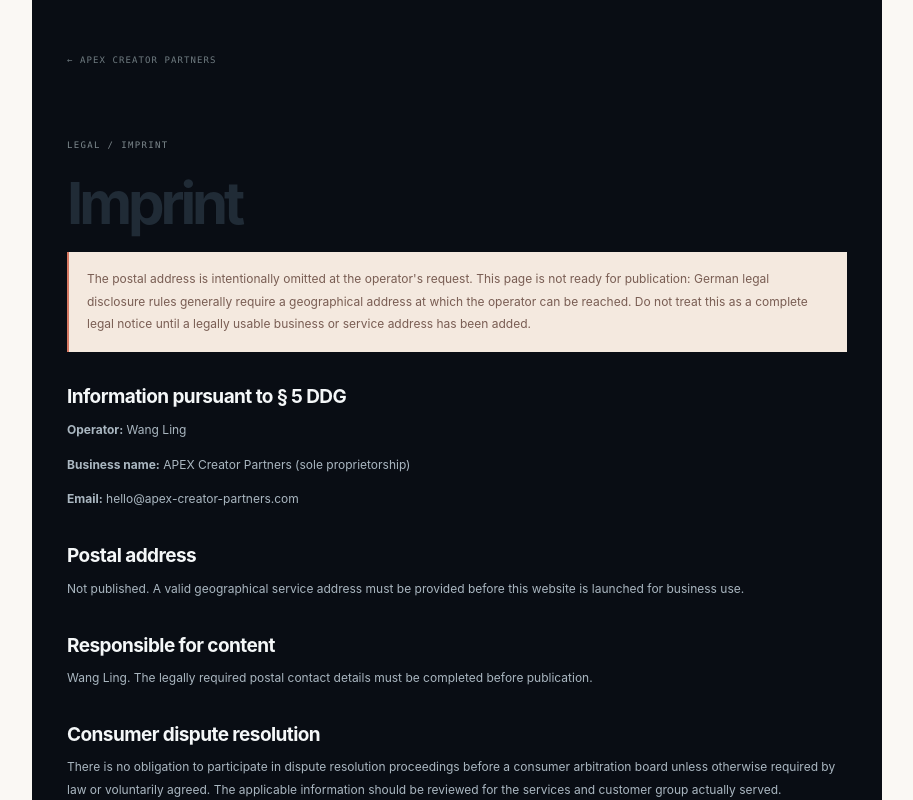
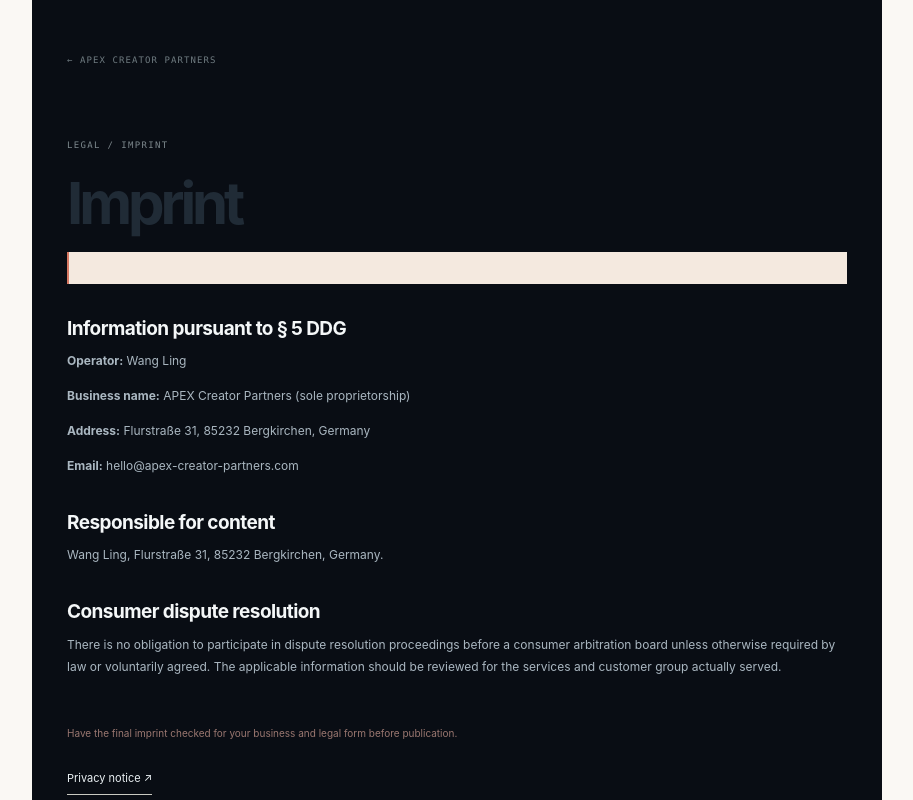
Before and after one commit to alphaggtrh-max/APEX-CREATOR-PARTNERS, a Next.js app: page /imprint in a window 1280 px wide. Shown: the top 800 px of the page, without its empty margins (183-1096 px from the left). Built offline with nearby package versions, Linux system fonts and the light colour scheme; a web font is replaced by a local one.

Commit message:
Complete imprint with provided postal address

```diff
--- a/app/imprint/page.tsx
+++ b/app/imprint/page.tsx
@@ -6,15 +6,15 @@ export default function ImprintPage() {
     <a className="legal-back" href="/">← APEX CREATOR PARTNERS</a>
     <div className="section-label">LEGAL / IMPRINT</div>
     <h1>Imprint</h1>
-    <p className="legal-warning">The postal address is intentionally omitted at the operator's request. This page is not ready for publication: German legal disclosure rules generally require a geographical address at which the operator can be reached. Do not treat this as a complete legal notice until a legally usable business or service address has been added.</p>
+    <p className="legal-warning"></p>
     <h2>Information pursuant to § 5 DDG</h2>
     <p><strong>Operator:</strong> Wang Ling</p>
     <p><strong>Business name:</strong> APEX Creator Partners (sole proprietorship)</p>
+    <p><strong>Address:</strong> Flurstraße 31, 85232 Bergkirchen, Germany</p>
     <p><strong>Email:</strong> hello@apex-creator-partners.com</p>
-    <h2>Postal address</h2>
-    <p>Not published. A valid geographical service address must be provided before this website is launched for business use.</p>
+
     <h2>Responsible for content</h2>
-    <p>Wang Ling. The legally required postal contact details must be completed before publication.</p>
+    <p>Wang Ling, Flurstraße 31, 85232 Bergkirchen, Germany.</p>
     <h2>Consumer dispute resolution</h2>
     <p>There is no obligation to participate in dispute resolution proceedings before a consumer arbitration board unless otherwise required by law or voluntarily agreed. The applicable information should be reviewed for the services and customer group actually served.</p>
     <p className="legal-small">Have the final imprint checked for your business and legal form before publication.</p>
```
